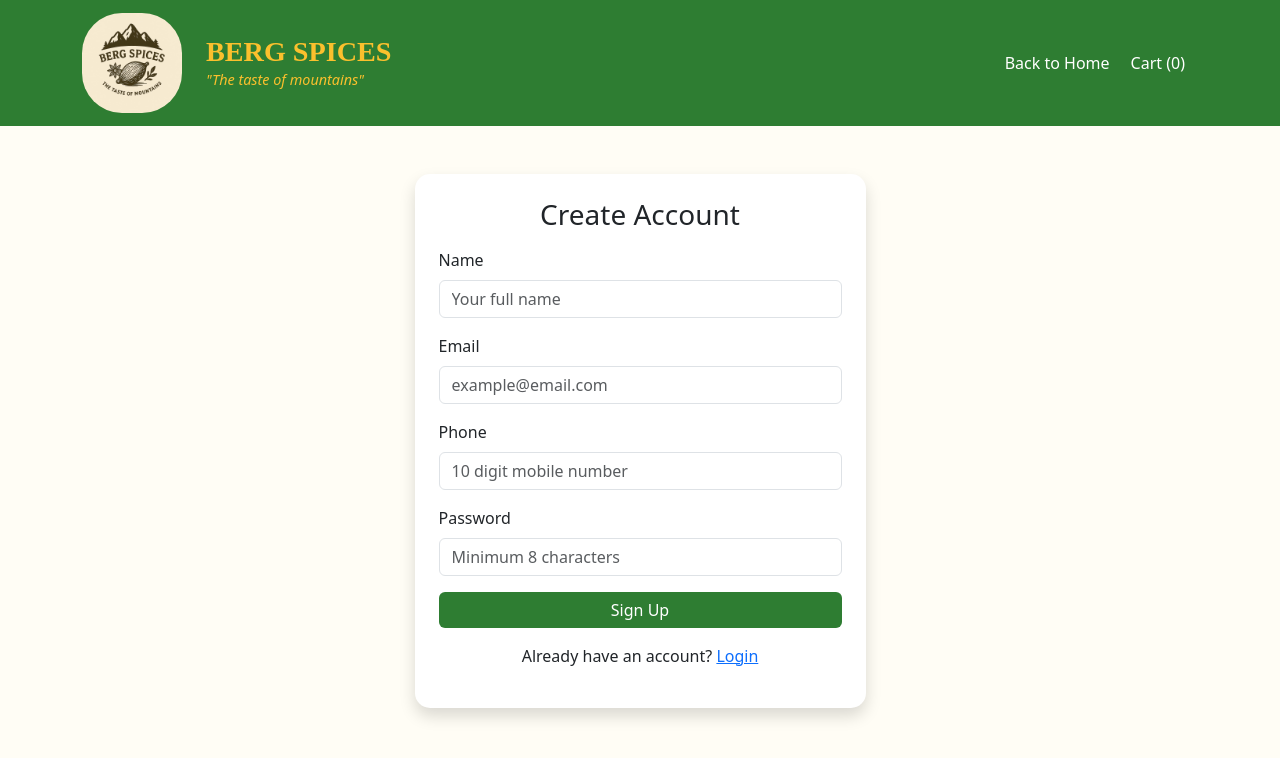
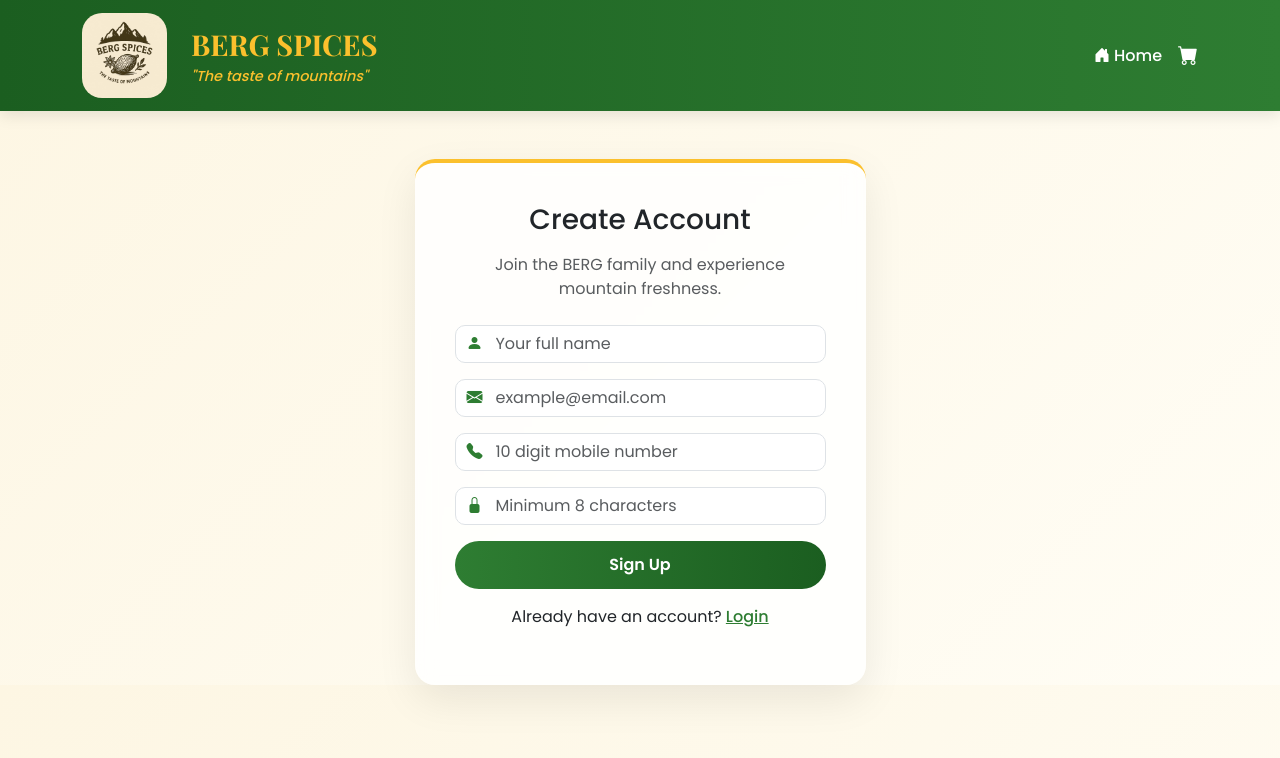
Before and after one commit to bergadminspices/berg-spices, a Flask app: page /signup in a window 1280 px wide. Shown: the top 758 px of the page. Run offline with Flask 3, Linux system fonts and the light colour scheme; parts of the project's set-up code (start-up, migrations or seed data) failed here and were passed over; some libraries are stand-ins or nearby versions.

Commit message:
Update signup.html

```diff
--- a/templates/signup.html
+++ b/templates/signup.html
@@ -4,45 +4,149 @@
   <meta charset="UTF-8">
   <title>Sign Up</title>
   <link href="https://cdn.jsdelivr.net/npm/bootstrap@5.3.2/dist/css/bootstrap.min.css" rel="stylesheet">
+	<link href="https://fonts.googleapis.com/css2?family=Poppins:wght@400;500;600&family=Playfair+Display:wght@700&display=swap" rel="stylesheet">
   <style>
-    body { background: #fffdf5; }
-    .navbar { background: #2e7d32; }
-    .navbar-brand img { height: 100px; border-radius: 40px; }
-    .brand-text { font-family: 'Playfair Display', serif; font-weight: 700; font-size: 1.76rem; color: #fbc02d; line-height: 1.2; }
-    .navbar-quote { font-size: 0.9rem; font-style: italic; color: #fbc02d; }
-    .nav-link, .btn-cart { color: white !important; }
-    .nav-link:hover { color: #fbc02d !important; }
-    .card { border: none; border-radius: 15px; box-shadow: 0px 4px 12px rgba(0,0,0,0.1); }
-    .btn-success { background-color: #2e7d32 !important; border: none; }
-    .btn-success:hover { background-color: #256428 !important; }
+  body {
+    background: linear-gradient(135deg, #fdf6e3, #fffdf5);
+    font-family: 'Poppins', sans-serif;
+  }
+
+  .navbar {
+    background: linear-gradient(90deg, #1b5e20, #2e7d32);
+    box-shadow: 0 4px 15px rgba(0,0,0,0.1);
+  }
+
+  .navbar-brand img {
+    height: 85px;
+    border-radius: 20px;
+  }
+
+  .brand-text {
+    font-family: 'Playfair Display', serif;
+    font-weight: 700;
+    font-size: 1.8rem;
+    color: #fbc02d;
+  }
+
+  .navbar-quote {
+    font-size: 0.9rem;
+    font-style: italic;
+    color: #fbc02d;
+  }
+
+  .nav-link, .btn-cart {
+    color: white !important;
+    font-weight: 500;
+  }
+
+  .nav-link:hover {
+    color: #fbc02d !important;
+  }
+
+  .signup-card {
+    border: none;
+    border-radius: 20px;
+    padding: 40px;
+    backdrop-filter: blur(10px);
+    background: rgba(255, 255, 255, 0.85);
+    box-shadow: 0 15px 40px rgba(0,0,0,0.08);
+    border-top: 4px solid #fbc02d;
+    transition: transform 0.3s ease;
+  }
+
+  .signup-card:hover {
+    transform: translateY(-5px);
+  }
+
+  .form-control {
+    border-radius: 10px;
+    padding-left: 40px;
+  }
+
+  .input-icon {
+    position: absolute;
+    top: 50%;
+    left: 12px;
+    transform: translateY(-50%);
+    color: #2e7d32;
+  }
+
+  .form-group {
+    position: relative;
+  }
+
+  .btn-success {
+    background: linear-gradient(90deg, #2e7d32, #1b5e20);
+    border: none;
+    border-radius: 30px;
+    font-weight: 600;
+    padding: 12px;
+    transition: all 0.3s ease;
+  }
+
+  .btn-success:hover {
+    background: linear-gradient(90deg, #256428, #144d17);
+    transform: scale(1.03);
+  }
+
+  a {
+    color: #2e7d32;
+    font-weight: 500;
+  }
+
+  a:hover {
+    color: #fbc02d;
+  }
 </style>
+<link rel="stylesheet" href="https://cdn.jsdelivr.net/npm/bootstrap-icons@1.11.1/font/bootstrap-icons.css">
 </head>
 <body>
 
 <!-- Navbar -->
+
 <nav class="navbar navbar-expand-lg">
   <div class="container">
+
+    <!-- Logo -->
     <a class="navbar-brand" href="{{ url_for('home') }}">
       <img src="{{ url_for('static', filename='logo.jpg') }}" alt="BERG Spices Logo">
     </a>
+
+    <!-- Brand Text -->
     <a class="navbar-brand d-flex align-items-center" href="{{ url_for('home') }}">
       <div class="ms-2 d-flex flex-column">
         <span class="brand-text">BERG SPICES</span>
         <span class="navbar-quote">"The taste of mountains"</span>
       </div>
     </a>
-    <div class="collapse navbar-collapse">
-      <ul class="navbar-nav ms-auto">
-        <li class="nav-item">
-          <a class="nav-link" href="{{ url_for('home') }}">Back to Home</a>
-        </li>
-      </ul>
+
+    <!-- Toggle Button (Mobile Only) -->
+    <button class="navbar-toggler text-white" type="button"
+            data-bs-toggle="collapse"
+            data-bs-target="#navbarContent">
+      <span class="navbar-toggler-icon"></span>
+    </button>
+
+    <!-- Collapsible Content -->
+    <div class="collapse navbar-collapse" id="navbarContent">
+      <div class="ms-auto d-flex align-items-center gap-3">
+
+        <a class="nav-link d-flex align-items-center" href="{{ url_for('home') }}">
+          <i class="bi bi-house-door-fill me-1"></i> Home
+        </a>
+
+        <a href="{{ url_for('view_cart') }}" class="position-relative text-white">
+          <i class="bi bi-cart-fill fs-5"></i>
+          {% if cart_count and cart_count > 0 %}
+          <span class="position-absolute top-0 start-100 translate-middle badge rounded-pill bg-warning text-dark">
+            {{ cart_count }}
+          </span>
+          {% endif %}
+        </a>
+
       </div>
-    <div class="ms-auto">
-      <a href="{{ url_for('view_cart') }}" class="btn btn-cart">
-        Cart ({{ cart_count or 0 }})
-      </a>
     </div>
+
   </div>
 </nav>
 
@@ -50,9 +154,11 @@
 <div class="container mt-5">
   <div class="row justify-content-center">
     <div class="col-md-5">
-      <div class="card p-4 shadow">
+      <div class="signup-card">
         <h3 class="mb-3 text-center">Create Account</h3>
-
+		<p class="text-center text-muted mb-4">
+		  Join the BERG family and experience mountain freshness.
+		</p>
         <!-- Flash messages -->
         {% with messages = get_flashed_messages(with_categories=true) %}
           {% if messages %}
@@ -67,8 +173,8 @@
 
         <form method="post" novalidate>
 		<input type="hidden" name="csrf_token" value="{{ csrf_token() }}">
-          <div class="mb-3">
-            <label class="form-label">Name</label>
+          <div class="mb-3 form-group">
+		  <i class="bi bi-person-fill input-icon"></i>
 		  <input type="text"
 				 name="name"
 				 class="form-control"
@@ -77,8 +183,8 @@
 				 required>
 		</div>
 
-          <div class="mb-3">
-            <label class="form-label">Email</label>
+          <div class="mb-3 form-group">
+		  <i class="bi bi-envelope-fill input-icon"></i>
 		  <input type="email"
 				 name="email"
 				 class="form-control"
@@ -86,19 +192,18 @@
 				 required>
 		</div>
 
-          <div class="mb-3">
-            <label class="form-label">Phone</label>
+          <div class="mb-3 form-group">
+		  <i class="bi bi-telephone-fill input-icon"></i>
 		  <input type="tel"
 				 name="phone"
 				 class="form-control"
 				 pattern="[0-9]{10}"
-                   title="Enter a 10-digit phone number"
 				 placeholder="10 digit mobile number"
 				 required>
 		</div>
 
-          <div class="mb-3">
-            <label class="form-label">Password</label>
+          <div class="mb-3 form-group">
+		  <i class="bi bi-lock-fill input-icon"></i>
 		  <input type="password"
 				 name="password"
 				 class="form-control"
```
Lines whose indentation alone changed are shown as unchanged.
